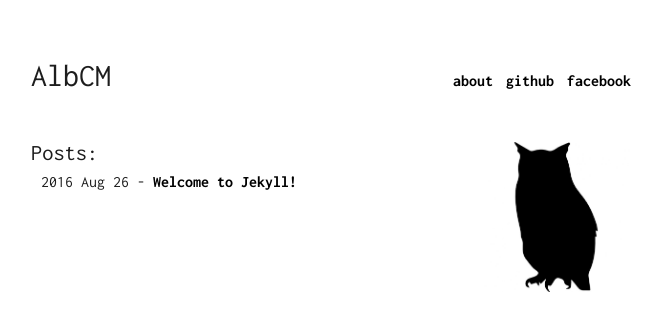
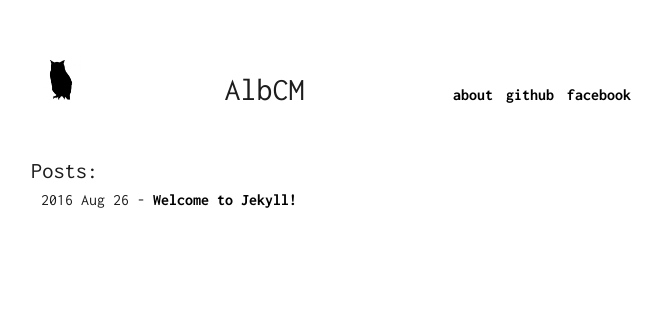
Before and after one commit to AlbCM/albcm.github.io, a Jekyll site: the page built from index.html, in a window 1280 px wide. Shown: the top 331 px of the page, without its empty margins (309-971 px from the left). Built offline with Jekyll 4.4.1, drawn with Linux system fonts in a browser that asks for light colours; comment, search, counter and statistics services are not loaded.

Commit message:
Update index.html

```diff
--- a/index.html
+++ b/index.html
@@ -12,6 +12,7 @@ img {
 </style>
 </head>
 <div class="header">
+    <img src="/assets/img/mrclamator.png" width="40" height="40" align="center" />
     <h1>{{ site.name }}</h1>
     <ul>
         {% for item in site.data.navigation %}
@@ -22,7 +23,7 @@ img {
     </ul>
 </div>
 <div class="blog">
-    <img src="/assets/img/mrclamator.png" width="150" height="150" align="center" />
+
     <h1>Posts:</h1>
     <ul>
         {% for post in site.posts %}
```
